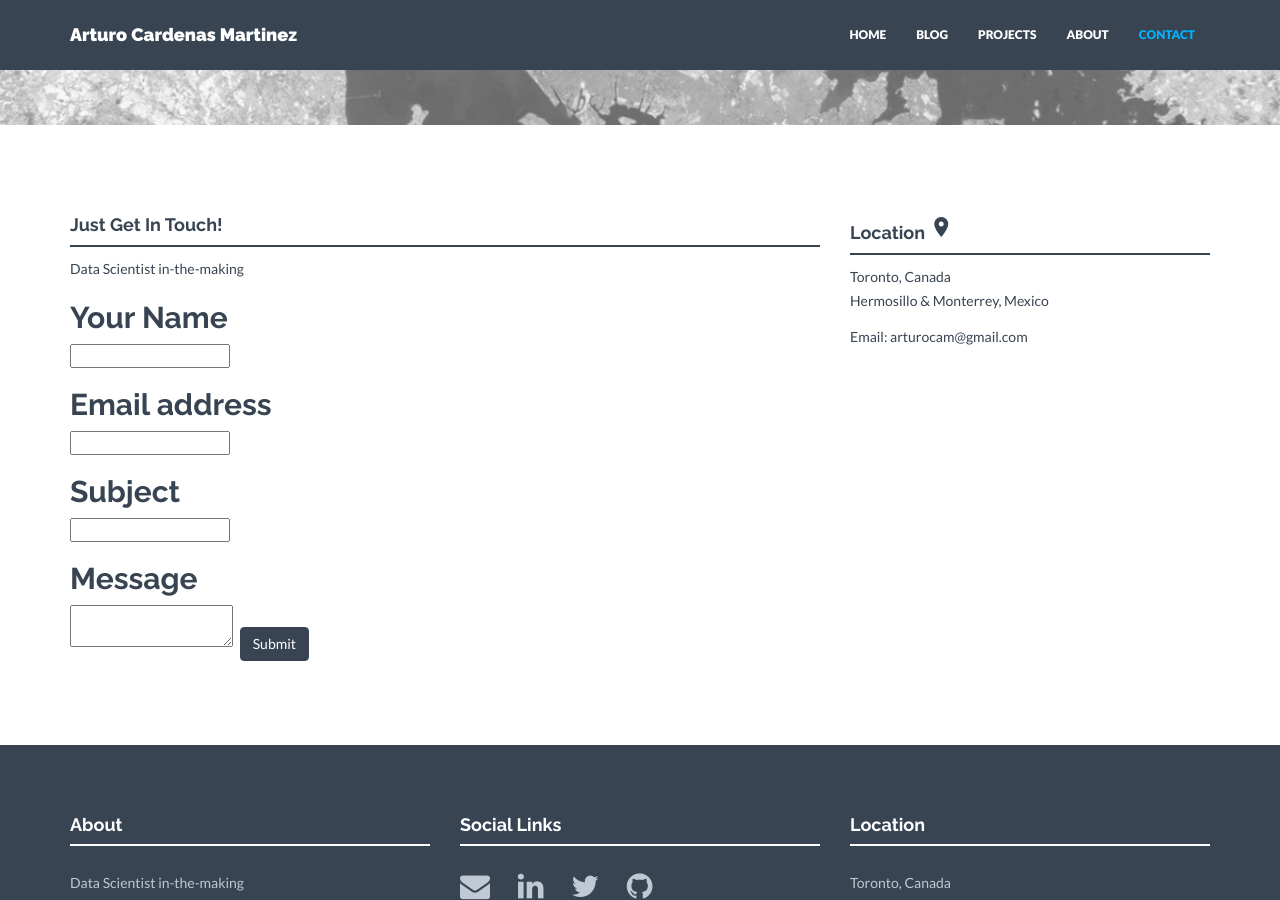
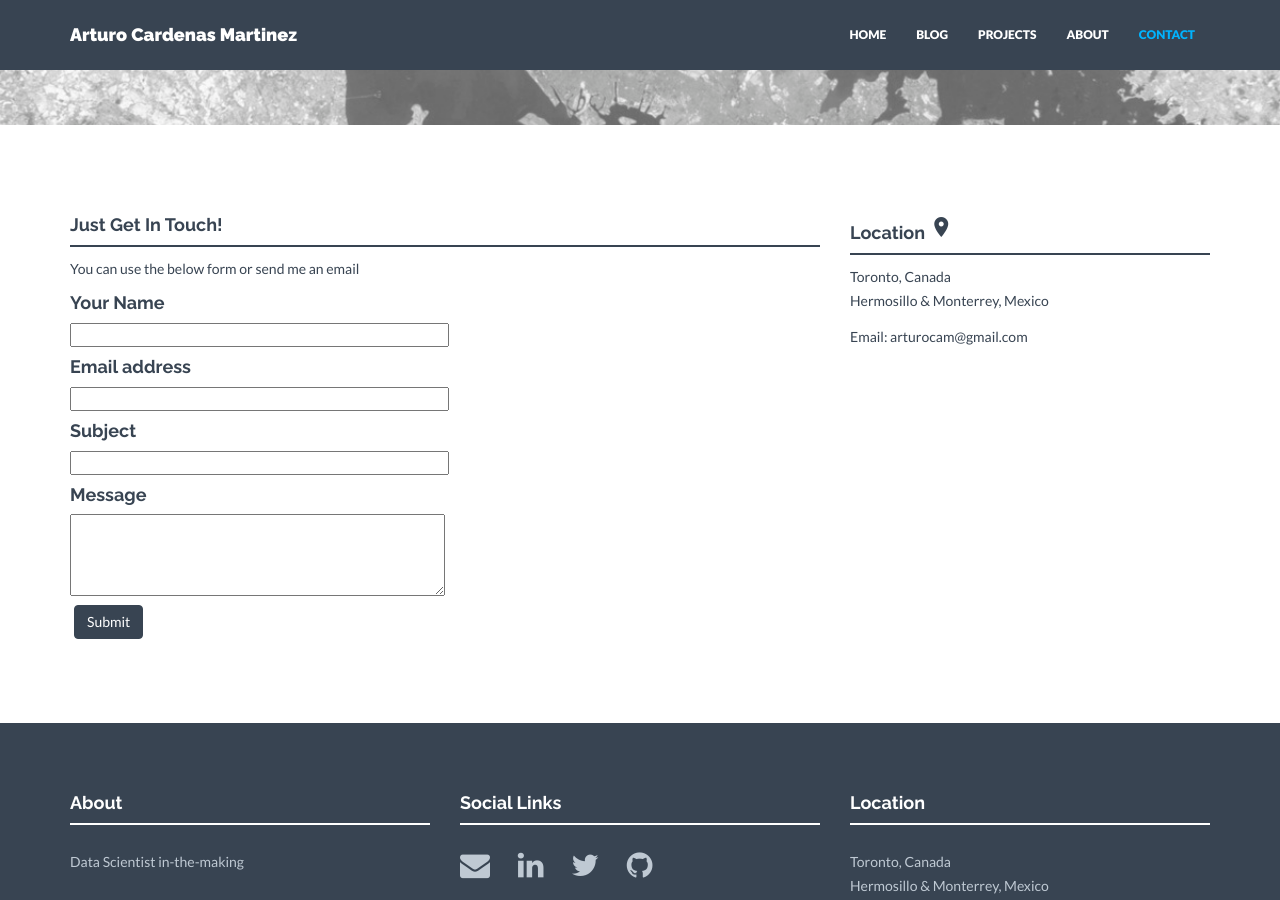
Before and after one commit to arturocm/arturocm.github.io, a Jekyll site: the page built from contact.html, in a window 1280 px wide and 900 px high, scrolled down 441 px. Built offline with Jekyll 4.4.1, drawn with Linux system fonts in a browser that asks for light colours; nearby versions of some CDN libraries.

Commit message:
finalized contact site

```diff
--- a/contact.html
+++ b/contact.html
@@ -15,23 +15,22 @@ permalink: /contact/
         <div class="col-lg-8">
             <h4>Just Get In Touch!</h4>
             <div class="hline"></div>
-                <p>{{ site.about }}</p>
+                <p>You can use the below form or send me an email</p>
                 <form action="https://getsimpleform.com/messages?form_api_token=5605b9d2f90477e63aa7c228644db3de" method="post">
                   <!-- the redirect_to is optional, the form will redirect to the referrer on submission -->
                   <input type='hidden' name='redirect_to' value='https://arturocm.github.io/thankyou'>
                   <!-- all your input fields here.... -->
-                  <h2>Your Name</h2>
-                  <input type='text' name='name' />
-                  <h2>Email address</h2>
-                  <input type='email' name='email' />
-                  <h2>Subject</h2>
-                  <input type='text' name='subject' />
-                  <h2>Message</h2>
-                  <textarea name="message"></textarea>
-
+                  <h4>Your Name</h4>
+                  <input type='text' name='name' size="50" />
+                  <h4>Email address</h4>
+                  <input type='email' name='email' size="50" />
+                  <h4>Subject</h4>
+                  <input type='text' name='subject' size="50" />
+                  <h4>Message</h4>
+                  <textarea name="message" rows="4" cols="49"></textarea><br>
                   <button type="submit" class="btn btn-theme">Submit</button>
                 </form>
-        </div><! --/col-lg-8 -->
+        </div><!--/col-lg-8 -->
 
         <div class="col-lg-4">
             <h4>Location <i class="material-icons">place</i></h4>
--- a/portfolio.html
+++ b/portfolio.html
@@ -7,7 +7,7 @@ permalink: /projects/
 <div class="container mtb">
     <div class="row">
         <div class="col-lg-8 col-lg-offset-2 centered">
-            <h2>This are some of the projects I've working on:</h2>
+            <h2>These are some of things I've working on:</h2>
             <br>
             <div class="hline"></div>
         </div>
```
Also changed, not shown: _layouts/about.html (+5 -3 lines), index.html (+11 -11 lines).
